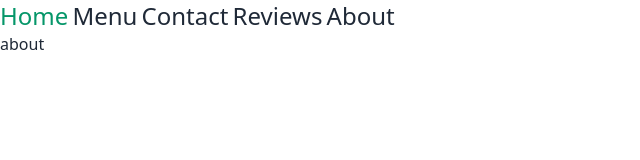
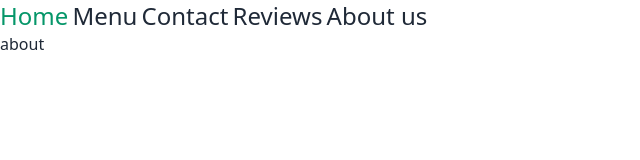
Before and after one commit to henrikvilhelmberglund/HTMLCSS-Assignment, a SvelteKit app: page /about-us in a window 1280 px wide. Shown: the top 160 px of the page, without its empty margins (0-640 px from the left). Built offline with nearby package versions, Linux system fonts and the light colour scheme.

Commit message:
fix: :bug: fix about us title in header

```diff
--- a/src/routes/+layout.svelte
+++ b/src/routes/+layout.svelte
@@ -18,6 +18,6 @@
   <AHeader href="/menu">Menu</AHeader>
   <AHeader href="/contact">Contact</AHeader>
   <AHeader href="/reviews">Reviews</AHeader>
-  <AHeader href="/about-us">About</AHeader>
+  <AHeader href="/about-us">About us</AHeader>
 </nav>
 <slot />
```
